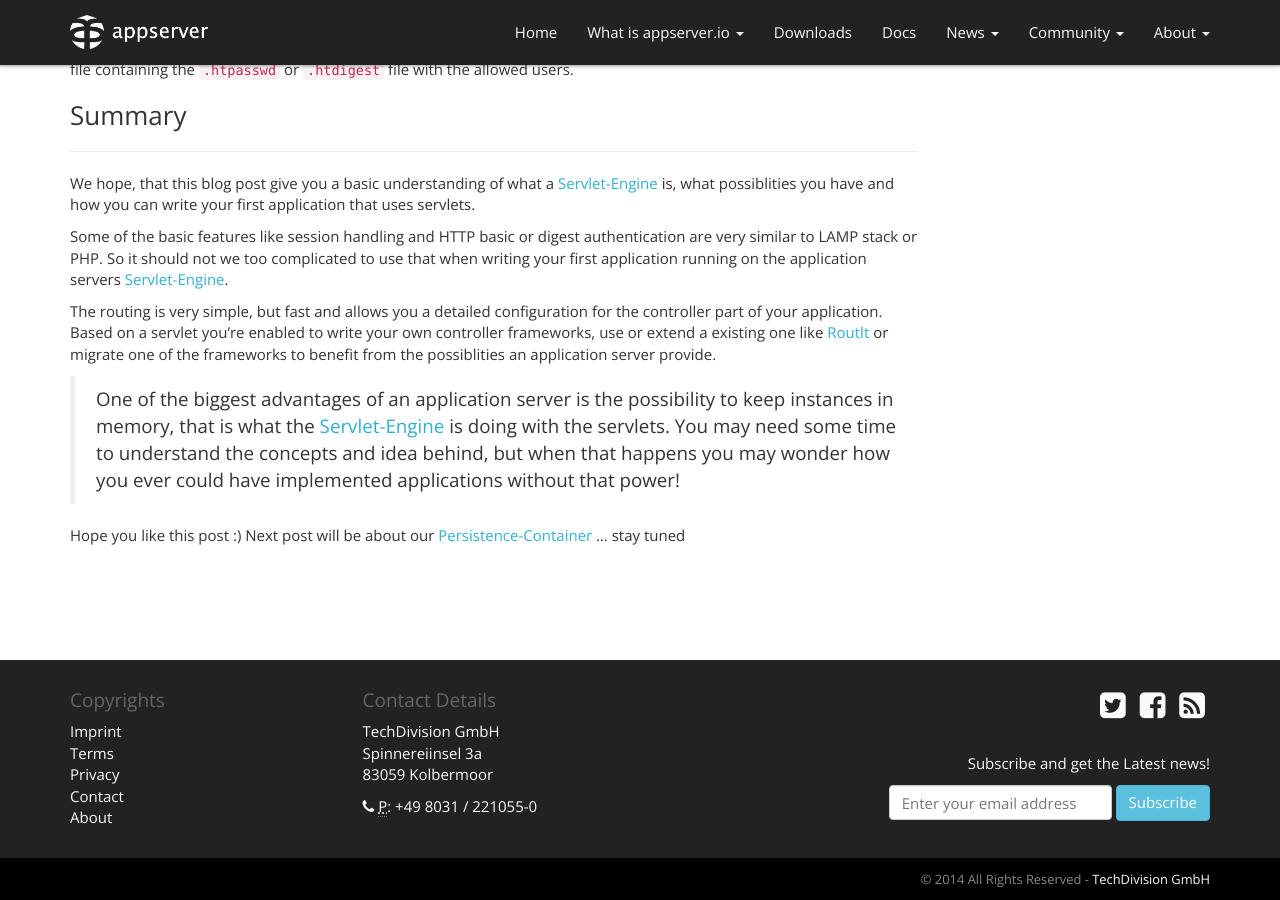
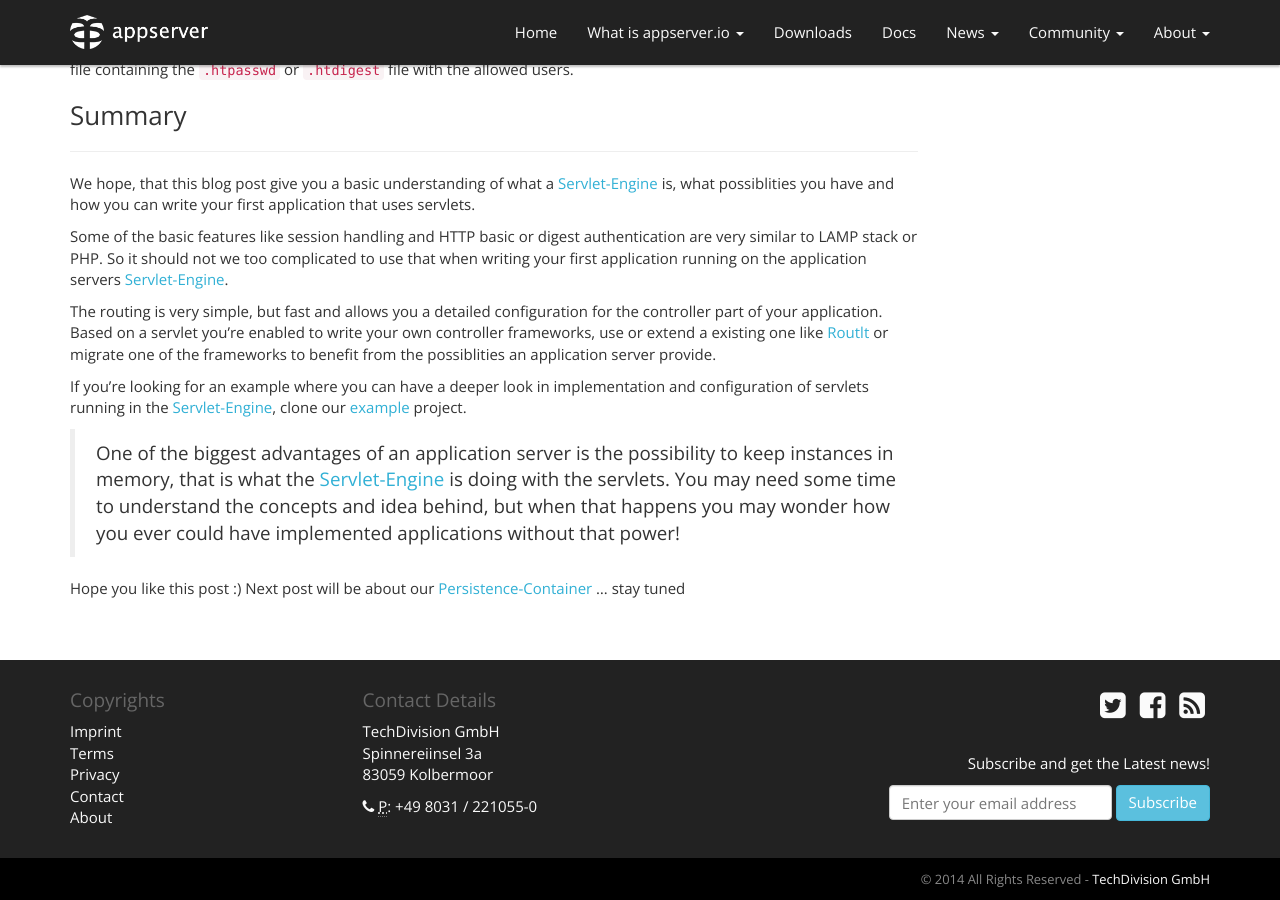
Before and after one commit to appserver-io/appserver, a Jekyll site: the page built from _posts/2014-12-24-servlet-engine-basics.md, in a window 1280 px wide and 900 px high, scrolled down 16921 px. Built offline with Jekyll 4.4.1, drawn with Linux system fonts in a browser that asks for light colours; nearby versions of some CDN libraries; library files that are not in the unit come from our copies; Markdown is read by kramdown in place of the engine named in the settings.

Commit message:
Update 2014-12-24-servlet-engine-basics.md

```diff
--- a/_posts/2014-12-24-servlet-engine-basics.md
+++ b/_posts/2014-12-24-servlet-engine-basics.md
@@ -837,6 +837,10 @@ application. Based on a servlet you're enabled to write your own controller fram
 existing one like [Routlt](https://github.com/appserver-io/routlt) or migrate one of the frameworks to benefit
 from the possiblities an application server provide.
 
+If you're looking for an example where you can have a deeper look in implementation and configuration of servlets
+running in the [Servlet-Engine](https://github.com/appserver-io/appserver/wiki/05.-Servlet-Engine), clone our
+[example](https://github.com/appserver-io-apps/example) project.
+
 > One of the biggest advantages of an application server is the possibility to keep instances in memory, that
 > is what the [Servlet-Engine](https://github.com/appserver-io/appserver/wiki/05.-Servlet-Engine) is doing
 > with the servlets. You may need some time to understand the concepts and idea behind, but when that happens
```
